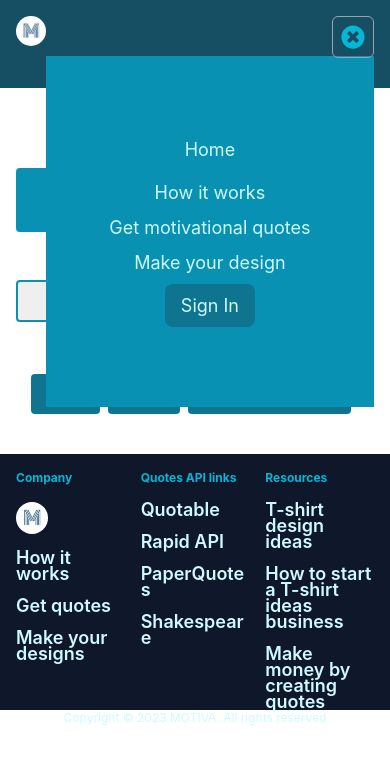
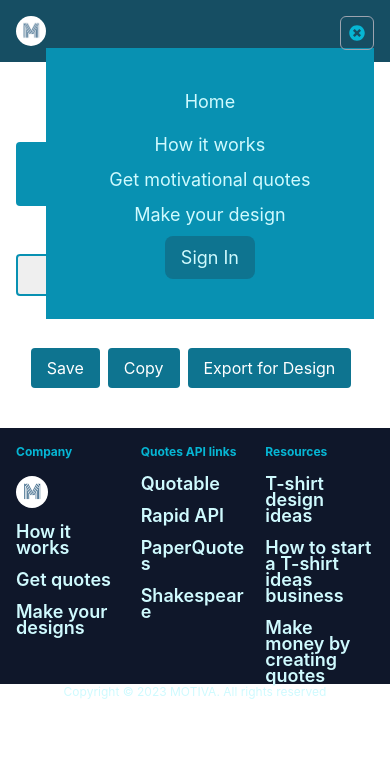
Before and after one commit to gbengaoluwadahunsi/Motiva, a React (Vite) app: page /getquotes in a window 390 px wide. Both pictures are taken after a click on the button 353 px from the left and 37 px from the top of the page. Shown: the top 764 px of the page. Built offline with nearby package versions, Linux system fonts and the light colour scheme.

Commit message:
mobile toggle navbar fixed

```diff
--- a/src/Components/Navbar.jsx
+++ b/src/Components/Navbar.jsx
@@ -10,8 +10,8 @@ const Navbar = ({ isAuthenticated, onSignOut }) => {
 
   return (
     <div className="grid grid-cols-12  lg:font-medium p-4 lg:px-20 lg:py-3 bg-cyan-900">
-      <Link to="/" className="h-14">
-        <img className="lg:w-14 lg:h-14 rounded-full" src={motiva2} alt="motiva-logo" />
+      <Link to="/" className="lg:h-14">
+        <img className=" lg:w-14  lg:h-14 rounded-full" src={motiva2} alt="motiva-logo" />
       </Link>
 
       <section className="col-span-11 grid grid-rows-11 md:flex md:items-center relative">
@@ -21,12 +21,12 @@ const Navbar = ({ isAuthenticated, onSignOut }) => {
             className="p-2 rounded-md outline-none border border-gray-400"
             onClick={() => setNavbar(!navbar)}
           >
-            {navbar ? (<FaTimesCircle className="text-cyan-500 text-2xl" />) : (<GiHamburgerMenu className="text-cyan-500 text-2xl" />)}
+            {navbar ? (<FaTimesCircle className="text-cyan-500 text-md" />) : (<GiHamburgerMenu className="text-cyan-500 text-md" />)}
           </button>
         </div>
 
         {/* Navigation links */}
-        <div className={` w-full top-0 md:ml-3 items-center  md:flex md:col-span-4 ${navbar ? "  space-y-2  py-20 absolute top-10 flex flex-col md:flex-row bg-cyan-600" : "hidden"}`}>
+        <div className={` w-full top-0 md:ml-3 items-center  md:flex md:col-span-4 ${navbar ? "  space-y-2  py-10 absolute top-8 flex flex-col md:flex-row bg-cyan-600" : "hidden"}`}>
           <Link to="/" className="md:mr-4 md:mb-0 mb-2 decoration-cyan-500 decoration-2 hover:underline hover:underline-offset-8 text-cyan-100">Home</Link>
           <Link to="/howitworks" className="md:mr-4 md:mb-0 mb-2 decoration-cyan-500 decoration-2 hover:underline hover:underline-offset-8 text-cyan-100">How it works</Link>
           <Link to="/getquotes" className="md:mr-4 md:mb-0 mb-2 decoration-cyan-500 decoration-2 hover:underline hover:underline-offset-8 text-cyan-100">Get motivational quotes</Link>
```
